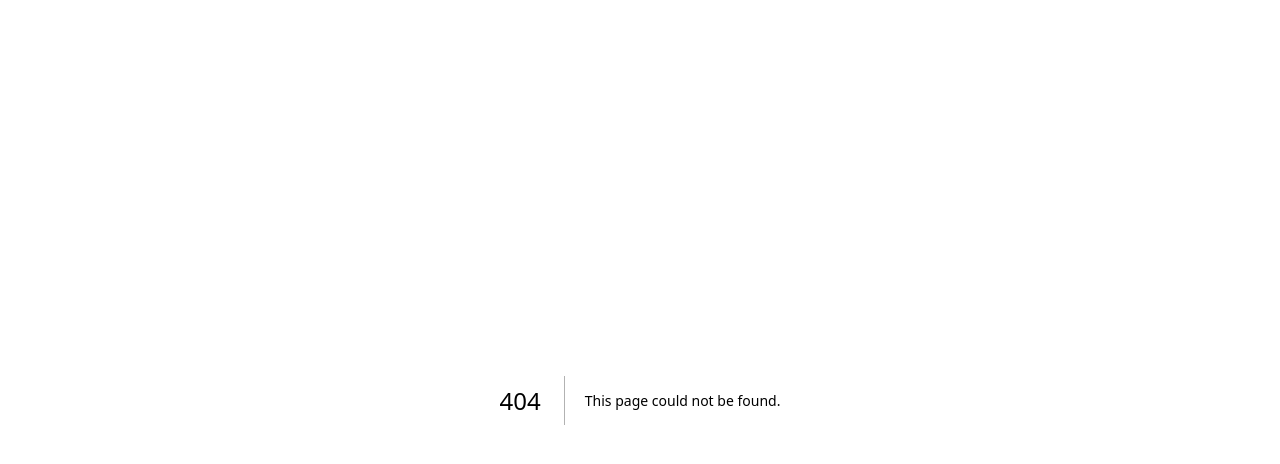
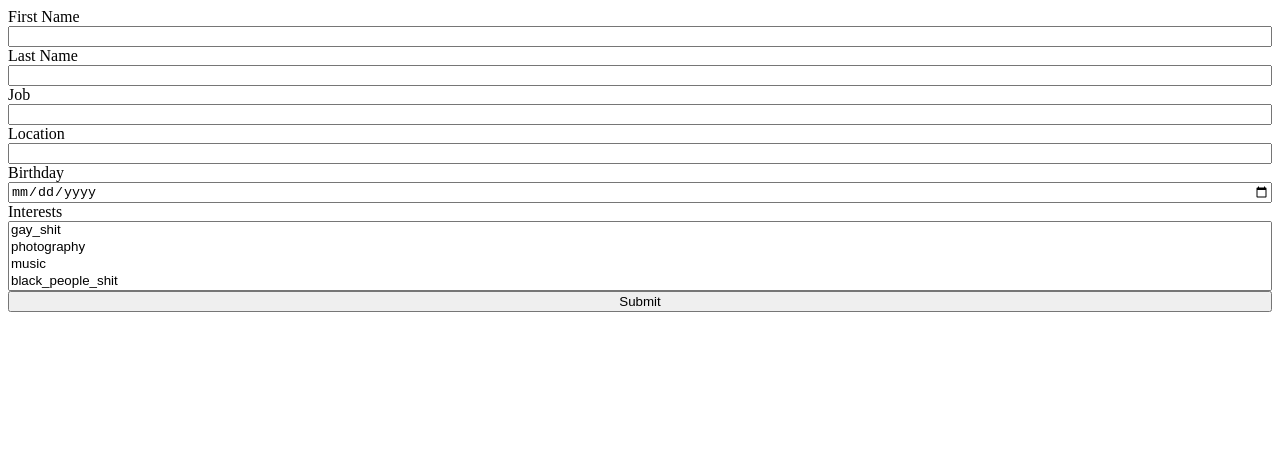
Before and after one commit to tamiolaf/relay, a Next.js app: page /edit/1 in a window 1280 px wide. Before the commit this address had no page. Shown: the top 464 px of the page. Built offline with nearby package versions, Linux system fonts and the light colour scheme.

Commit message:
add missing pages

```diff
--- /dev/null
+++ b/pages/api/edit/friend.js
@@ -0,0 +1,41 @@
+import clientPromise from "../../../lib/mongodb";
+import { ObjectId } from "mongodb";
+
+export default async (req, res) => {
+  try {
+  if (req.method === "POST") {
+    const updatedFriend = req.body;
+    const client = await clientPromise;
+    const db = client.db("relay");
+
+    console.log(updatedFriend)
+
+    const response = await db
+      .collection("friends")
+      .updateOne({_id: ObjectId(updatedFriend._id)},
+        {
+          $set: {...updatedFriend}
+        }, function(err, res) {
+          if (err) throw err;
+          console.log("1 document updated");
+        })
+
+      res.status(200).json(`${updatedFriend.firstName} ${updatedFriend.lastName} updated`)
+
+    }
+  } catch (e) {
+    console.error(e);
+  }
+};
+
+export const addFriend = async(friend) => {
+  const client = await clientPromise;
+
+  const db = client.db("relay");
+
+  const response = await db
+    .collection("friends")
+    .insertOne(friend)
+
+  return response.insertedId;
+}
--- /dev/null
+++ b/pages/edit/[id].js
@@ -0,0 +1,71 @@
+import Interests from '../../enums.js';
+
+export default function EditFriend() {
+  return (
+    <div >
+      <form
+        style={{
+          display:"flex",
+          flexDirection: "column",
+          justifyContent: "flex-start",
+        }}
+        action="/api/friends"
+        method="post">
+        <label htmlFor="roll">First Name</label>
+        <input type="text" id="firstName" name="firstName" required/>
+
+        <label htmlFor="lastName">Last Name</label>
+        <input type="text" id="lastName" name="lastName" required />
+
+        <label htmlFor="job">Job</label>
+        <input type="text" id="job" name="job" required />
+
+        <label htmlFor="location">Location</label>
+        <input type="text" id="location" name="location" required />
+
+        <label htmlFor="birthday">Birthday</label>
+        <input type="date" id="birthday" name="birthday" required />
+
+        <label htmlFor="interests">Interests</label>
+        <select select="date" id="interests" name="interests" multiple required>
+
+        {Object.values(Interests).map((interest) => {
+          return (
+            <option value={interest}>{interest}</option>
+          )
+        })}
+        </select>
+
+        <button type="submit">Submit</button>
+      </form>
+    </div>
+  )
+}
+
+export async function getStaticProps(context) {
+  const params = context.params;
+
+  try {
+      const friend = await getFriend(params.id)
+      console.log(friend)
+      return {
+          props: { friend: JSON.parse(JSON.stringify(friend)) },
+      };
+  } catch (e) {
+      console.error(e);
+      return {props: {friend: {}}}
+  }
+}
+
+export const getStaticPaths = async () => {
+  return {
+    paths: [
+      {
+        params: {
+          id: 'next',
+        },
+      }, // See the "paths" section below
+    ],
+    fallback: true, // false or "blocking"
+  }
+}
```
